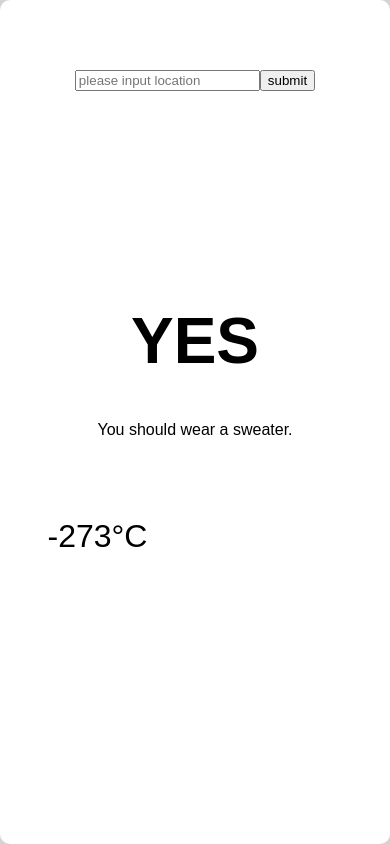
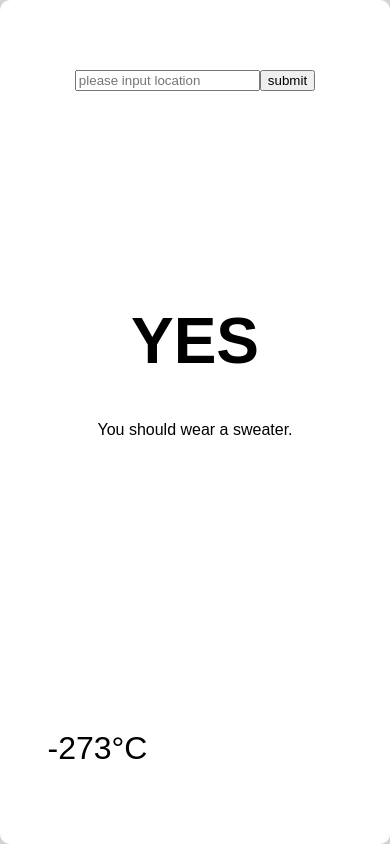
Before and after one commit to dtopal/sweater-app, a React (Create React App) app: page / in a window 390 px wide. Built offline with nearby package versions, Linux system fonts and the light colour scheme; no server answers.

Commit message:
Adjust css in Display.css

```diff
--- a/src/Display.css
+++ b/src/Display.css
@@ -40,6 +40,6 @@
 
 @media (max-width: 450px) {
   #weather {
-    height: 100px;
+    height: 100%;
   }
 }
```
